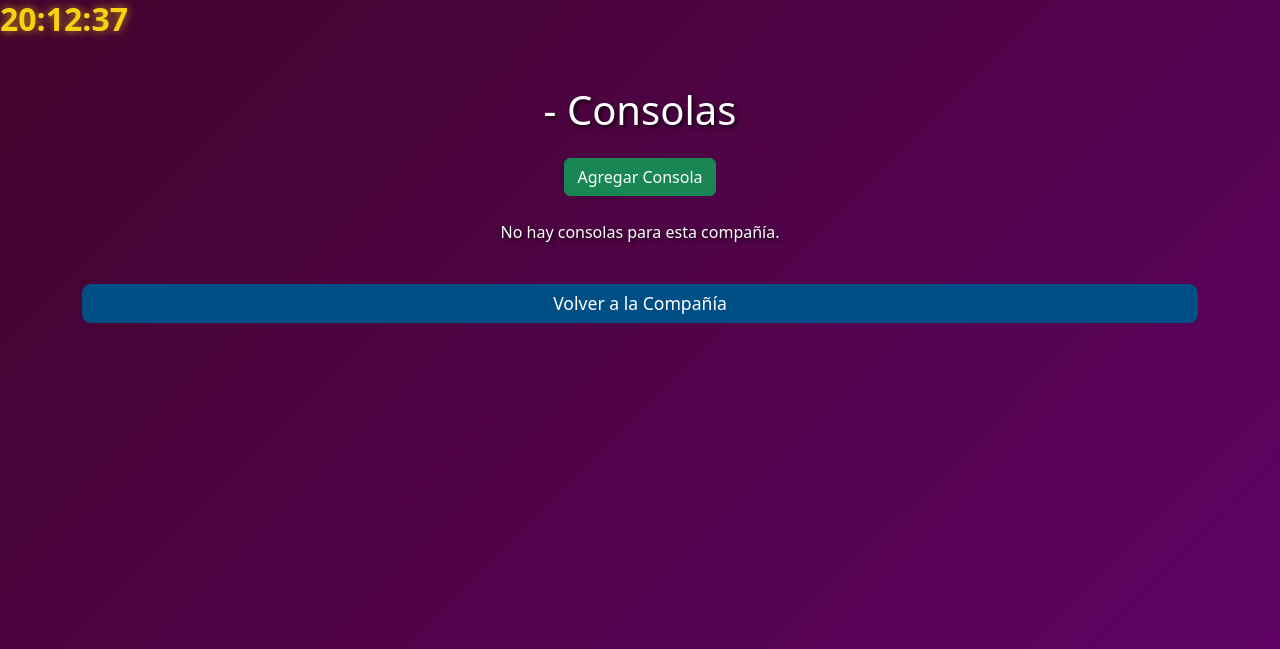
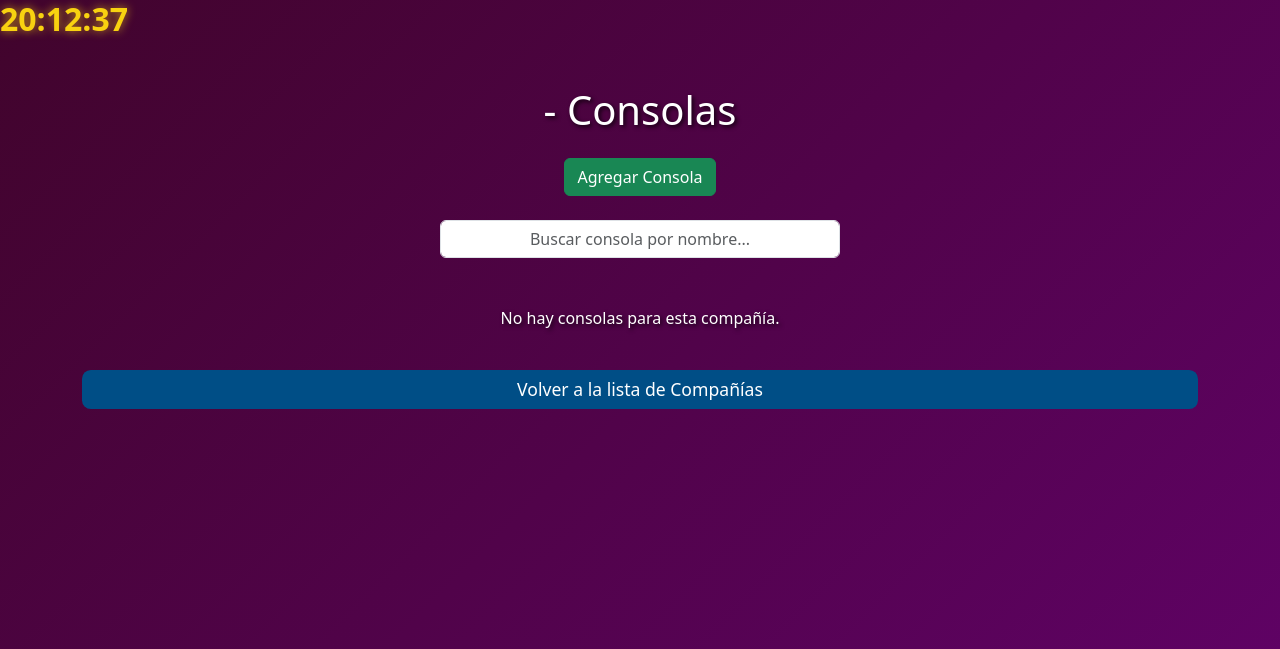
Before and after one commit to Juinses/Proyecto-Back-End, a Django app: template templates/templates_consolas/consolas.html in a window 1280 px wide. Shown: the top 649 px of the page. Run offline with Django 5.2, Linux system fonts and the light colour scheme; the template is opened without the code that fills it, so the values that code supplies are empty.

Commit message:
Avances dejando nuevas tablas en consolas y la adiccion de barras de busqueda a juegos y consolas se necesita mas ccs ahora se avanzara en tanto a api restful

```diff
--- a/RPG/urls.py
+++ b/RPG/urls.py
@@ -25,7 +25,7 @@ urlpatterns = [
     path('empresa/<int:company_id>/', VistasConsolas.consolas_por_company, name='consolas_por_company'),
     path('consola/<int:consola_id>/', VistasConsolas.descripcion_consola, name='descripcion_consola'),
     path('empresa/<int:company_id>/consola/crear/', VistasConsolas.manejar_consola, name='crear_consola'),
-    path('consola/editar/<int:pk>/', VistasConsolas.manejar_consola, name='editar_consola'),
+    path('consola/editar/<int:pk>/empresa/<int:company_id>/', VistasConsolas.manejar_consola, name='editar_consola'),
     path('consola/eliminar/<int:pk>/', VistasConsolas.eliminar_consola, name='eliminar_consola'),
 ]
 
--- a/static/css/estilo_consolas.css
+++ b/static/css/estilo_consolas.css
@@ -96,3 +96,21 @@ h1,h2,h3,h4,h5,p {
         transform: translateY(0);
     }
 }
+
+.search-bar {
+            max-width: 400px;
+            margin: 0 auto;
+        }
+.juego-img {
+            width: 100%;
+            height: 220px;
+            object-fit: cover;
+            border-radius: 10px;
+        }
+.tarjeta {
+            border-radius: 15px;
+            transition: transform 0.2s;
+        }
+.tarjeta:hover {
+            transform: scale(1.03);
+        }
--- a/templates/templates_consolas/consolas.html
+++ b/templates/templates_consolas/consolas.html
@@ -13,13 +13,20 @@
     <div class="container mt-5">
         <h1 class="mb-4 text-center">{{ company.nombre }} - Consolas</h1>
 
+        <!-- Botón para agregar -->
         <div class="text-center mb-4">
             <a href="{% url 'crear_consola' company.id %}" class="btn btn-success">Agregar Consola</a>
         </div>
 
-        <div class="row justify-content-center">
+        <!-- Barra de búsqueda -->
+        <div class="search-bar mb-5">
+            <input type="text" id="buscarConsola" class="form-control text-center" placeholder="Buscar consola por nombre...">
+        </div>
+
+        <!-- Lista de consolas -->
+        <div class="row justify-content-center" id="listaConsolas">
             {% for c in consolas %}
-            <div class="col-md-4 mb-4">
+            <div class="col-md-4 mb-4 consola-item">
                 <div class="card tarjeta h-100">
                     {% if c.imagen %}
                     <img src="{{ c.imagen.url }}" class="juego-img" alt="{{ c.nombre }}">
@@ -27,7 +34,7 @@
                     <div class="card-body d-flex flex-column justify-content-center align-items-center">
                         <h5 class="card-title">{{ c.nombre }}</h5>
                         <a href="{% url 'descripcion_consola' c.id %}" class="btn btn-rol mb-2">Ver detalles</a>
-                        <a href="{% url 'editar_consola' c.id %}" class="btn btn-rol mb-2">Editar</a>
+                        <a href="{% url 'editar_consola' pk=c.id company_id=company.id %}" class="btn btn-rol mb-2">Editar</a>
                         <a href="{% url 'eliminar_consola' c.id %}" class="btn btn-danger">Eliminar</a>
                     </div>
                 </div>
@@ -36,12 +43,16 @@
             <p class="text-center">No hay consolas para esta compañía.</p>
             {% endfor %}
         </div>
+
+        <!-- Botón volver -->
         <div class="text-center mt-4">
-            <a href="{% url 'consolas_por_company' company.id %}" class="btn btn-rol">Volver a la Compañía</a>
+            <a href="{% url 'home_empresas' %}" class="btn btn-rol">Volver a la lista de Compañías</a>
         </div>
     </div>
 
+    <!-- Scripts -->
     <script>
+    // Reloj en tiempo real
     function actualizarReloj() {
         const ahora = new Date();
         const horas = String(ahora.getHours()).padStart(2, '0');
@@ -51,6 +62,16 @@
     }
     setInterval(actualizarReloj, 1000);
     actualizarReloj();
+
+    // Filtro de búsqueda
+    document.getElementById('buscarConsola').addEventListener('input', function() {
+        const filtro = this.value.toLowerCase();
+        const items = document.querySelectorAll('.consola-item');
+        items.forEach(item => {
+            const nombre = item.querySelector('.card-title').textContent.toLowerCase();
+            item.style.display = nombre.includes(filtro) ? 'block' : 'none';
+        });
+    });
     </script>
 </body>
 </html>
--- a/templates/templates_consolas/seleccion_empresa.html
+++ b/templates/templates_consolas/seleccion_empresa.html
@@ -18,7 +18,7 @@
                 <div class="card tarjeta h-100">
                     <div class="card-body d-flex flex-column justify-content-center align-items-center">
                         <h5 class="card-title">{{ company.nombre }}</h5>
-                        <a href="{% url 'consolas_por_empresa' company.id %}" class="btn btn-rol">Ver Consolas</a>
+                        <a href="{% url 'consolas_por_company' company.id %}" class="btn btn-rol">Ver Consolas</a>
                     </div>
                 </div>
             </div>
```
